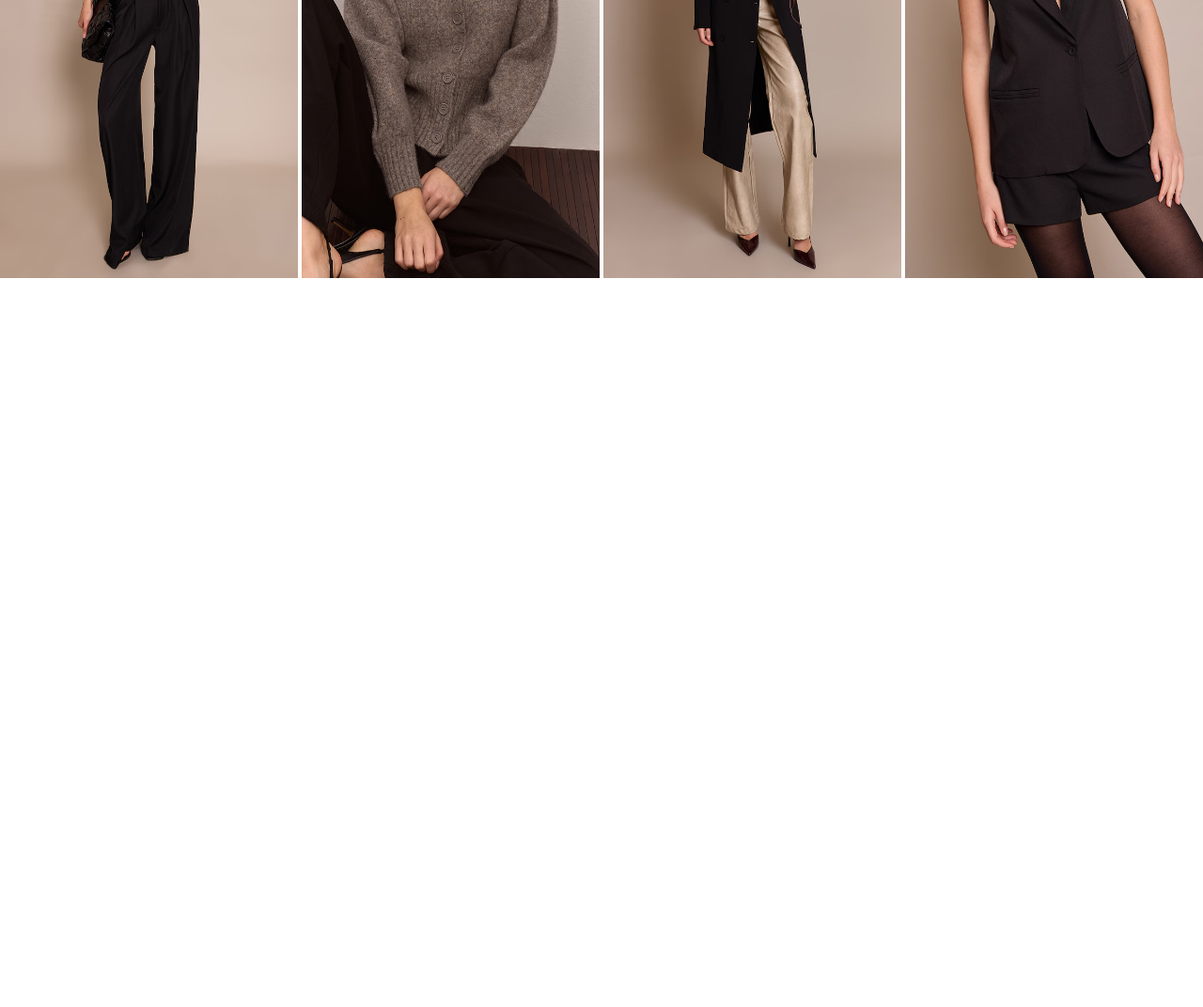
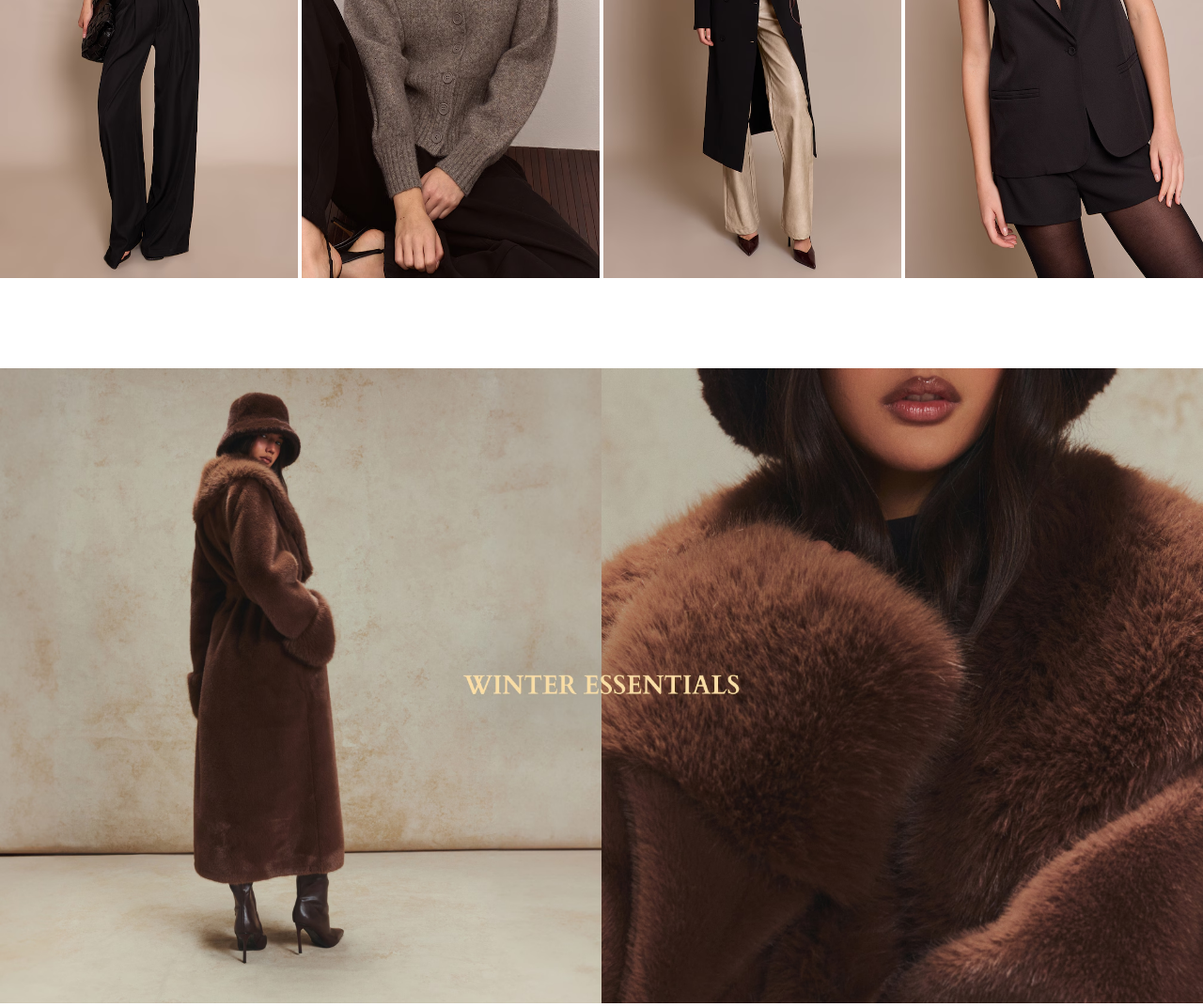
Before and after one commit to essiep2010-netizen/prettylittlethingclone, a plain HTML site: page index.html in a window 1280 px wide. Shown: the part 1983-3055 px from the top of the page at 94% size. Before the commit the page ends 2283 px from the top, so only its background shows below. Drawn offline with Linux system fonts and the light colour scheme.

Commit message:
add all files and folders

```diff
--- a/css/index.css
+++ b/css/index.css
@@ -199,3 +199,13 @@ header {
     height: 100%;
     width: 100%;
 }
+
+.section7 {
+    height: 676px;
+    margin-top: 96px;
+}
+
+.section7 img {
+    height: 100%;
+    width: 100%;
+}
--- a/index.html
+++ b/index.html
@@ -65,6 +65,8 @@
             <div class="image"><img src="img/image3.avif" alt=""></div>
             <div class="image"><img src="img/image4.avif" alt=""></div>
         </div>
+
+        <div class="section7"><img src="img/imgg1.avif" alt=""></div>
     </main>
 </body>
 <!-- <i class="fa-solid fa-arrow-right"></i>
```
Also changed, not shown: img/imgg1.avif (added).
